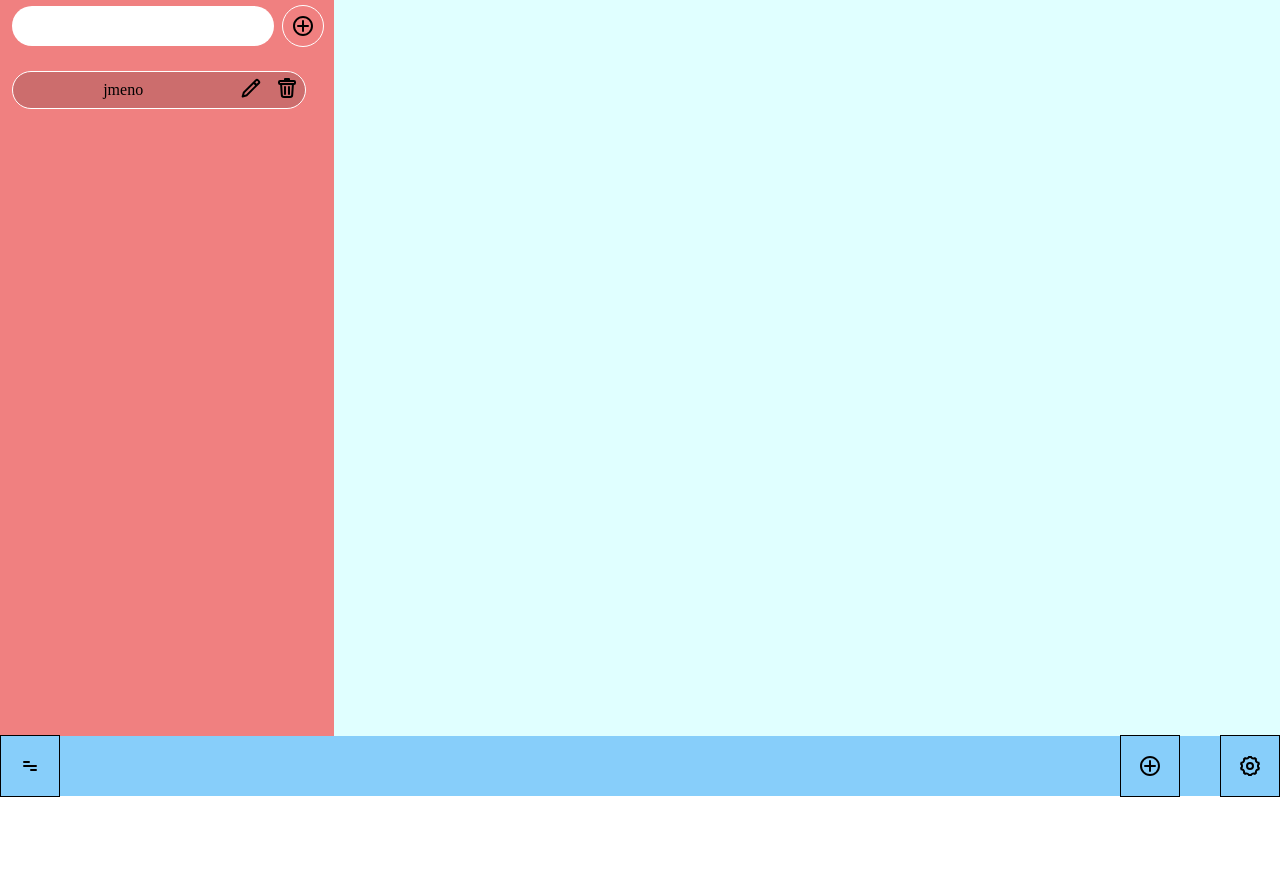
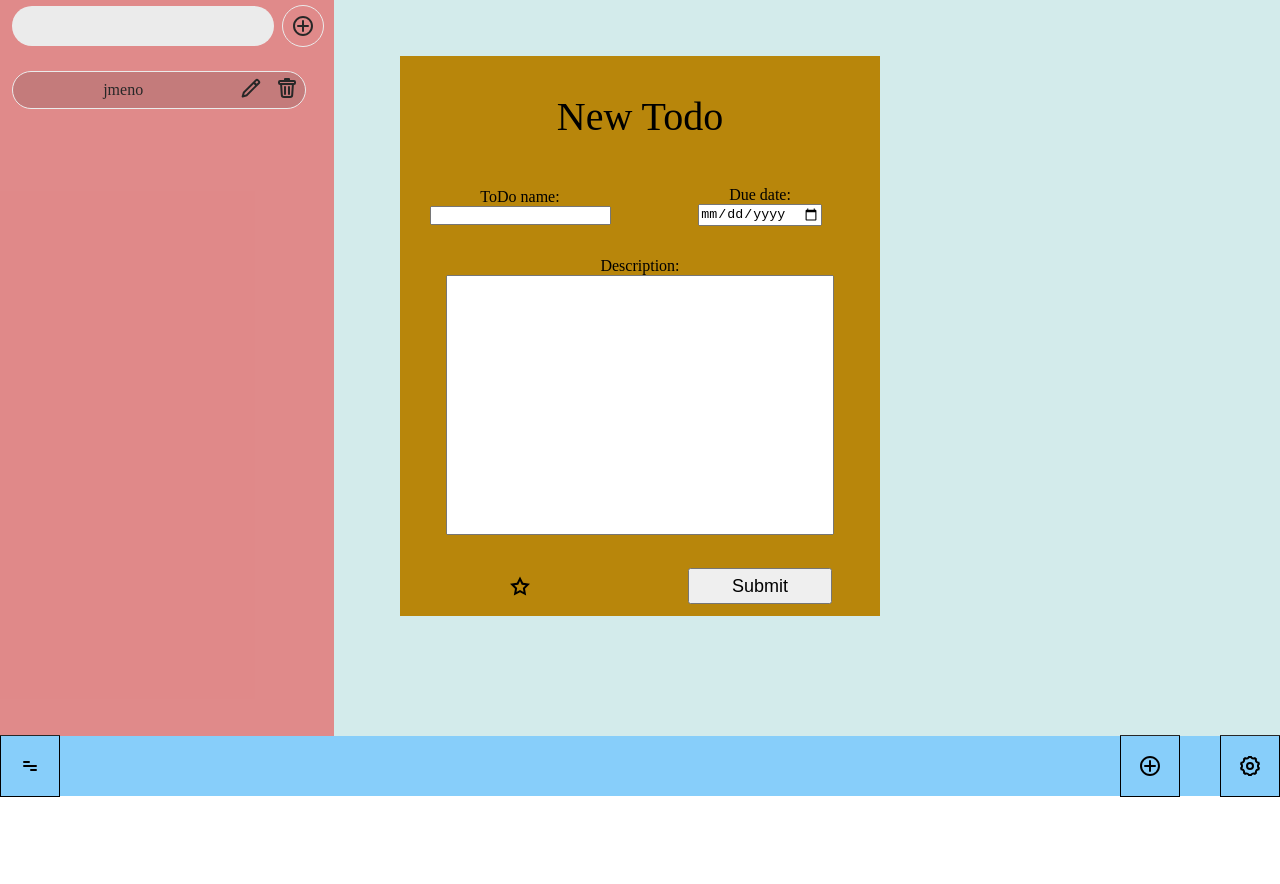
Before and after one commit to jacky32/Todo-List, a website built with webpack: page dist/index.html in a window 1280 px wide. Shown: the part 64-948 px from the top of the page. Built offline with nearby package versions, Linux system fonts and the light colour scheme.

Commit message:
Add basic new todo modal

```diff
--- a/dist/index.html
+++ b/dist/index.html
@@ -1,9 +1,107 @@
 <!DOCTYPE html>
 <html>
   <head>
-    <meta charset="utf-8">
+    <meta charset="utf-8" />
     <title>ToDo List</title>
-  <meta name="viewport" content="width=device-width, initial-scale=1"><script defer src="index.bundle.js"></script><script defer src="builder.bundle.js"></script><script defer src="project.bundle.js"></script><script defer src="todo.bundle.js"></script></head>
+    <meta name="viewport" content="width=device-width, initial-scale=1" />
+    <script defer src="index.bundle.js"></script>
+    <script defer src="builder.bundle.js"></script>
+    <script defer src="project.bundle.js"></script>
+    <script defer src="todo.bundle.js"></script>
+    <style>
+      .todo-modal-outer {
+        position: absolute;
+        display: flex;
+        justify-content: center;
+        align-items: center;
+        width: 100vw;
+        height: 100vh;
+        background-color: rgba(169, 169, 169, 0.233);
+      }
+
+      .todo-modal {
+        width: 480px !important;
+        height: 560px !important;
+        background-color: darkgoldenrod;
+      }
+
+      #todo-form {
+        width: 100%;
+        height: 100%;
+        display: grid;
+        grid-template-columns: 1fr 1fr;
+        grid-template-rows: 120px 60px 1fr 60px;
+      }
+
+      legend {
+        grid-column: 1 / 3;
+        font-size: 40px;
+        text-align: center;
+      }
+
+      .new-todo-description {
+        grid-column: 1 / 3;
+        grid-row: 3;
+      }
+
+      #todo-form > div,
+      #todo-form > legend {
+        display: flex;
+        flex-direction: column;
+        justify-content: center;
+        align-items: center;
+      }
+
+      .new-todo-description {
+        height: 100%;
+        width: 100%;
+      }
+
+      #new-todo-description {
+        height: 80%;
+        width: 80%;
+      }
+
+      #new-todo-submit {
+        height: 60%;
+        width: 60%;
+        font-size: 18px;
+      }
+    </style>
+  </head>
   <body>
+    <div class="todo-modal-outer">
+      <div class="todo-modal">
+        <form id="todo-form">
+          <legend>New Todo</legend>
+          <div class="new-todo-name">
+            <label for="new-todo-name">ToDo name:</label>
+            <input type="text" name="new-todo-name" id="new-todo-name" />
+          </div>
+          <div class="new-todo-due-date">
+            <label for="new-todo-due-date">Due date:</label>
+            <input
+              type="date"
+              name="new-todo-due-date"
+              id="new-todo-due-date"
+            />
+          </div>
+          <div class="new-todo-description">
+            <label for="new-todo-description">Description:</label>
+            <input
+              type="text"
+              name="new-todo-description"
+              id="new-todo-description"
+            />
+          </div>
+          <div class="new-todo-star">
+            <img src="http://127.0.0.1:5500/dist/36fff3147d701699368a.svg" />
+          </div>
+          <div class="submit">
+            <input type="submit" value="Submit" id="new-todo-submit" />
+          </div>
+        </form>
+      </div>
+    </div>
   </body>
 </html>
```
